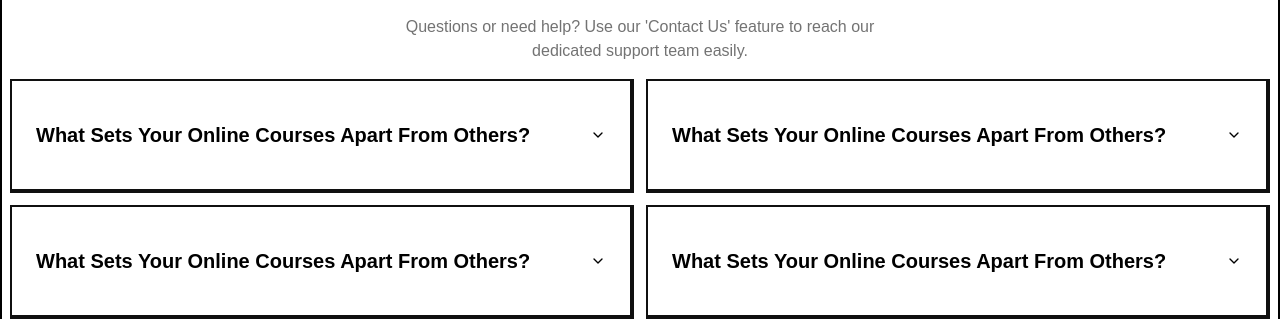
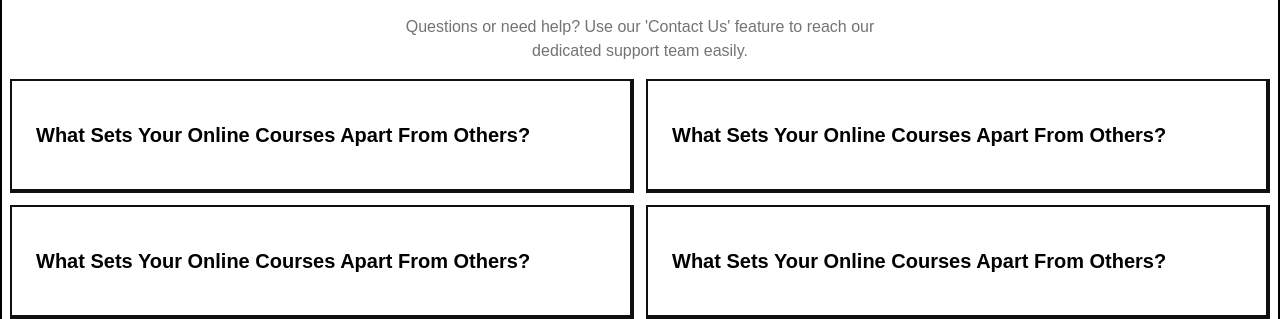
Before and after one commit to takachan0012/levelUp, a React (Vite) app: page / in a window 1280 px wide. Shown: the part 5881-6200 px from the top of the page. Built offline with nearby package versions, Linux system fonts and the light colour scheme; a web font is replaced by a local one.

Commit message:
feat: commented ChevronDown

```diff
--- a/src/components/ui/accordion.jsx
+++ b/src/components/ui/accordion.jsx
@@ -21,7 +21,7 @@ const AccordionTrigger = React.forwardRef(({ className, children, ...props }, re
       )}
       {...props}>
       {children}
-      <ChevronDown className="h-4 w-4 shrink-0 transition-transform duration-200" />
+      {/* <ChevronDown className="h-4 w-4 shrink-0 transition-transform duration-200" /> */}
     </AccordionPrimitive.Trigger>
   </AccordionPrimitive.Header>
 ))
```
